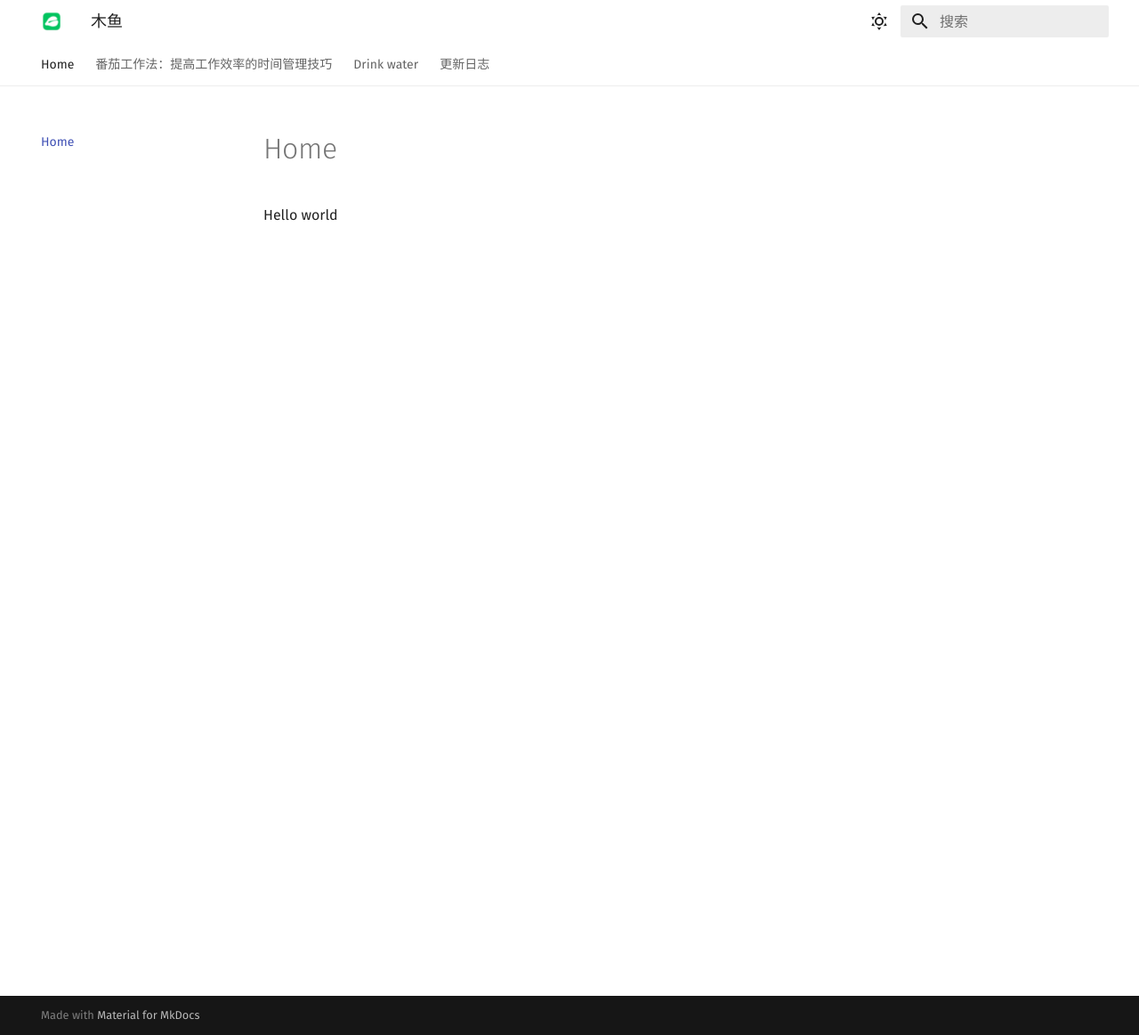
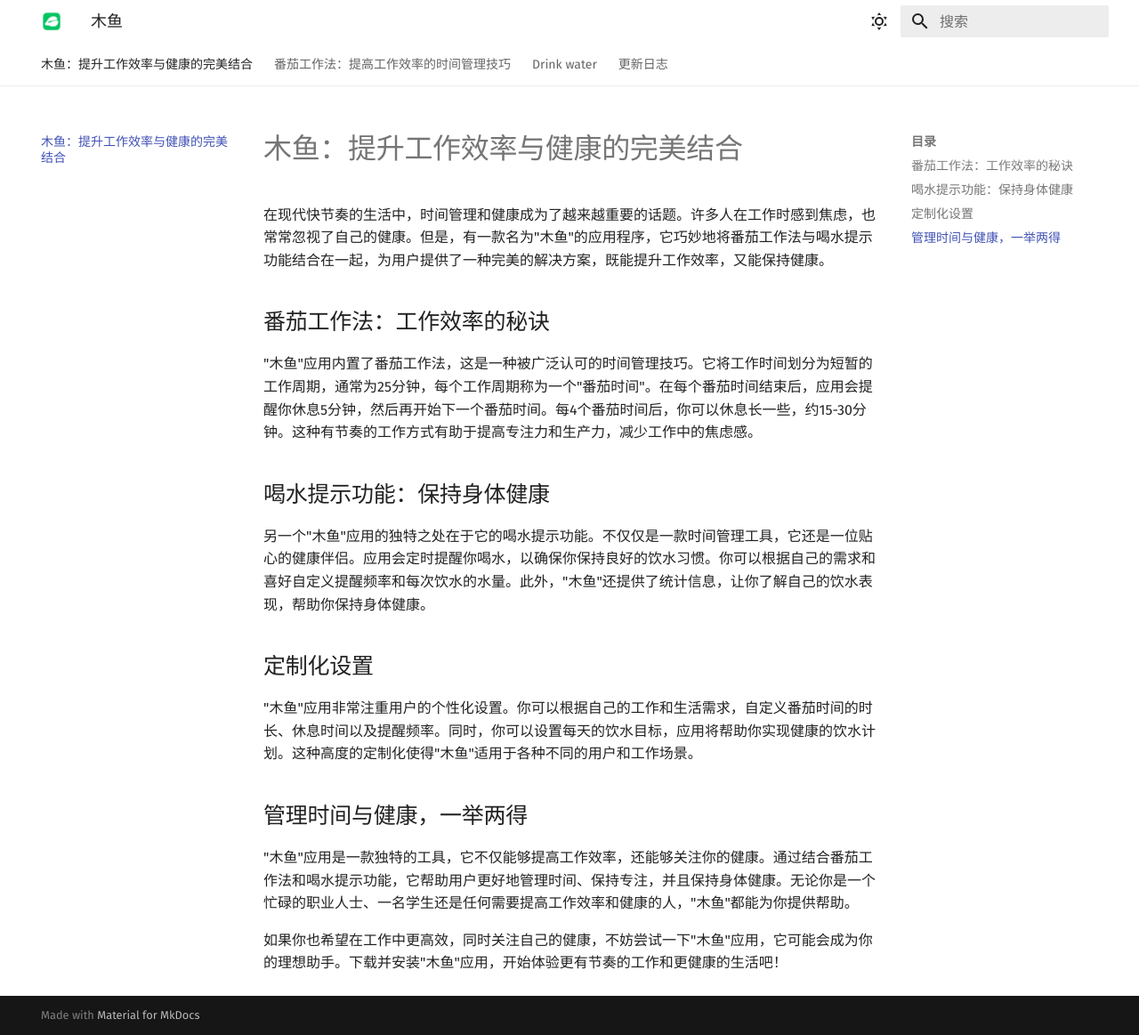
Before and after one commit to TMTBO/BreakItPages, an MkDocs documentation site: the page built from docs/index.md, in a window 1280 px wide and 1163 px high. Shown: the whole window at 89% size. Built offline with MkDocs 1.6.1 and Material for MkDocs 9.7.7, drawn with Linux system fonts in a browser that asks for light colours.

Commit message:
added: add intro

```diff
--- a/docs/index.md
+++ b/docs/index.md
@@ -1 +1,21 @@
-Hello world
+# 木鱼：提升工作效率与健康的完美结合
+
+在现代快节奏的生活中，时间管理和健康成为了越来越重要的话题。许多人在工作时感到焦虑，也常常忽视了自己的健康。但是，有一款名为"木鱼"的应用程序，它巧妙地将番茄工作法与喝水提示功能结合在一起，为用户提供了一种完美的解决方案，既能提升工作效率，又能保持健康。
+
+## 番茄工作法：工作效率的秘诀
+
+"木鱼"应用内置了番茄工作法，这是一种被广泛认可的时间管理技巧。它将工作时间划分为短暂的工作周期，通常为25分钟，每个工作周期称为一个"番茄时间"。在每个番茄时间结束后，应用会提醒你休息5分钟，然后再开始下一个番茄时间。每4个番茄时间后，你可以休息长一些，约15-30分钟。这种有节奏的工作方式有助于提高专注力和生产力，减少工作中的焦虑感。
+
+## 喝水提示功能：保持身体健康
+
+另一个"木鱼"应用的独特之处在于它的喝水提示功能。不仅仅是一款时间管理工具，它还是一位贴心的健康伴侣。应用会定时提醒你喝水，以确保你保持良好的饮水习惯。你可以根据自己的需求和喜好自定义提醒频率和每次饮水的水量。此外，"木鱼"还提供了统计信息，让你了解自己的饮水表现，帮助你保持身体健康。
+
+## 定制化设置
+
+"木鱼"应用非常注重用户的个性化设置。你可以根据自己的工作和生活需求，自定义番茄时间的时长、休息时间以及提醒频率。同时，你可以设置每天的饮水目标，应用将帮助你实现健康的饮水计划。这种高度的定制化使得"木鱼"适用于各种不同的用户和工作场景。
+
+## 管理时间与健康，一举两得
+
+"木鱼"应用是一款独特的工具，它不仅能够提高工作效率，还能够关注你的健康。通过结合番茄工作法和喝水提示功能，它帮助用户更好地管理时间、保持专注，并且保持身体健康。无论你是一个忙碌的职业人士、一名学生还是任何需要提高工作效率和健康的人，"木鱼"都能为你提供帮助。
+
+如果你也希望在工作中更高效，同时关注自己的健康，不妨尝试一下"木鱼"应用，它可能会成为你的理想助手。下载并安装"木鱼"应用，开始体验更有节奏的工作和更健康的生活吧！
```
